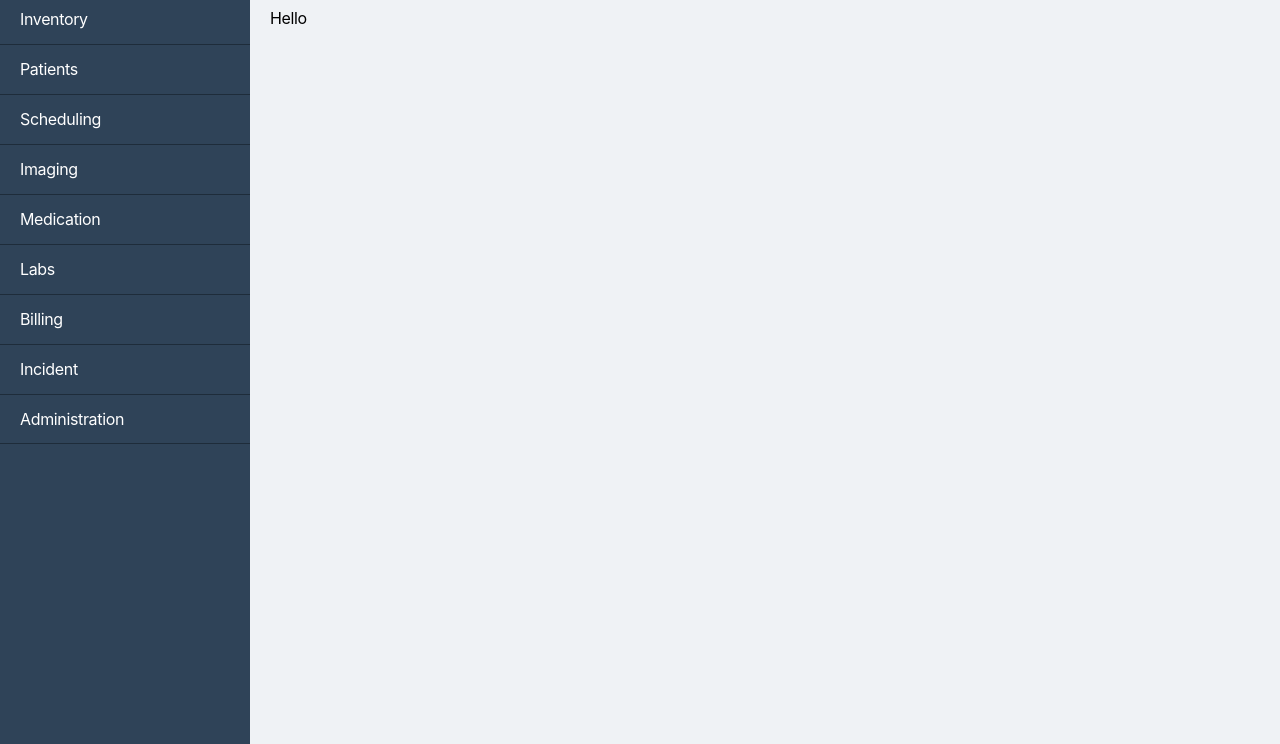
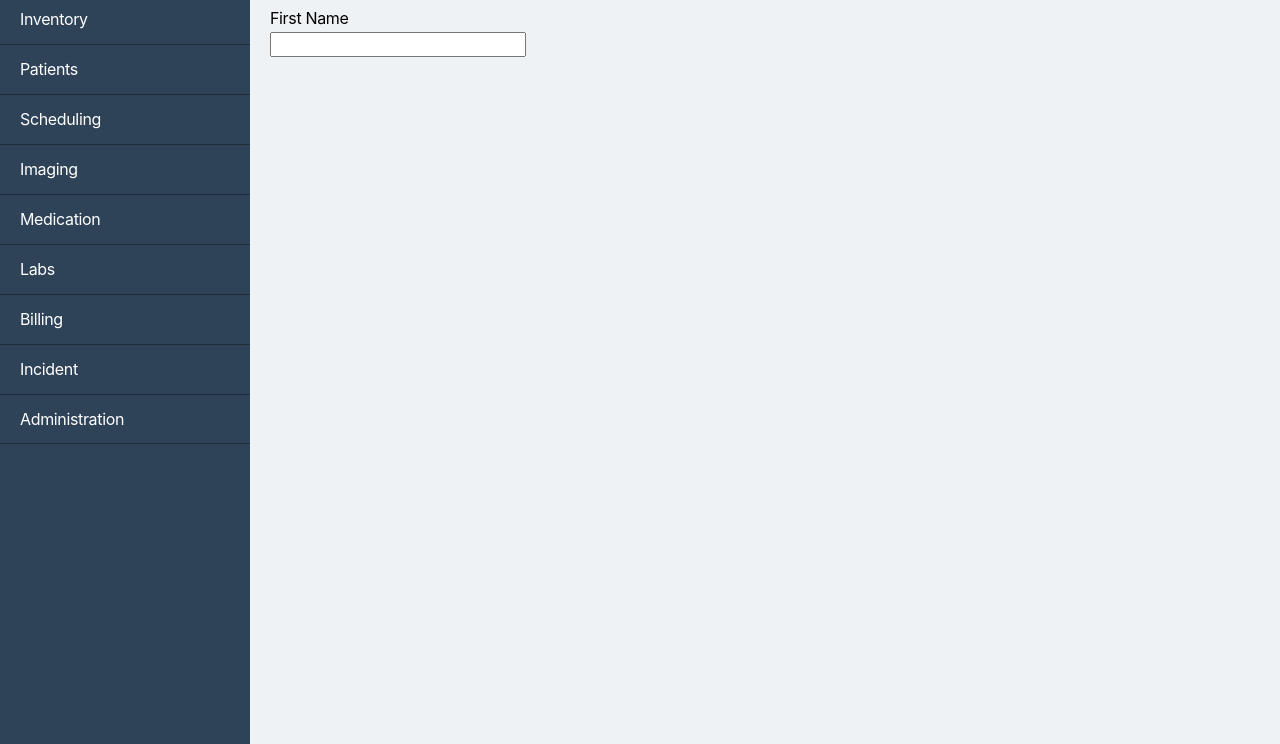
Before and after one commit to codacy-badger/titan-ehr, a React app: page /patients/new in a window 1280 px wide. Shown: the part 56-800 px from the top of the page. Built offline with nearby package versions, Linux system fonts and the light colour scheme.

Commit message:
Preliminary buildout of NewPatient component

```diff
--- a/src/App/index.css
+++ b/src/App/index.css
@@ -36,6 +36,7 @@ body::-webkit-scrollbar-thumb {
   --header-text-size: 26px;
   --header-height: 50px;
   --submenu-height: 30px;
+  --label-margin-bottom: 5px;
 }
 
 .core-grid-container {
@@ -68,3 +69,9 @@ body::-webkit-scrollbar-thumb {
   border-bottom: 1px solid var(--header-border);
   padding-left: var(--core-padding);
 }
+
+.flex-row {
+  display: flex;
+  flex-direction: column;
+  align-items: flex-start;
+}
--- a/src/Navigation/Sidebar/index.css
+++ b/src/Navigation/Sidebar/index.css
@@ -47,6 +47,7 @@
   height: var(--submenu-height);
   background-color: #3a4d63;
   border: none;
+  font-size: 15px;
 }
 
 .sidebar__subSection:hover {
@@ -56,4 +57,5 @@
 
 .sidebar__active {
   background-color: var(--navigation-hover);
+  border-bottom: 1px solid var(--divider);
 }
--- a/src/Patients/NewPatient/index.css
+++ b/src/Patients/NewPatient/index.css
@@ -0,0 +1,4 @@
+.new-patient {
+  padding-top: 15px;
+  background-color: var(--content-background);
+}
--- a/src/Patients/NewPatient/index.js
+++ b/src/Patients/NewPatient/index.js
@@ -22,35 +22,179 @@ class NewPatient extends Component {
     super(props);
 
     this.state = {
-      firstName: '',
-      middleName: '',
-      lastName: '',
-      sex: '',
-      dateOfBirth: '',
-      placeOfBirth: '',
-      occupation: '',
-      patientType: '',
-      phone: '',
-      address: '',
-      patientStatus: '',
-      externalPatientId: '',
-      bloodType: '',
-      clinicSite: '',
-      referredBy: '',
-      referredDate: '',
-      religion: '',
-      parentGuardian: '',
-      paymentProfile: '',
-      email: '',
-      country: '',
+      firstName: {
+        value: '',
+        touched: false,
+        error: false,
+      },
+      middleName: {
+        value: '',
+        touched: false,
+        error: false,
+      },
+      lastName: {
+        value: '',
+        touched: false,
+        error: false,
+      },
+      sex: {
+        value: '',
+        touched: false,
+        error: false,
+      },
+      dateOfBirth: {
+        value: '',
+        touched: false,
+        error: false,
+      },
+      placeOfBirth: {
+        value: '',
+        touched: false,
+        error: false,
+      },
+      occupation: {
+        value: '',
+        touched: false,
+        error: false,
+      },
+      patientType: {
+        value: '',
+        touched: false,
+        error: false,
+      },
+      phone: {
+        value: '',
+        touched: false,
+        error: false,
+      },
+      address: {
+        value: '',
+        touched: false,
+        error: false,
+      },
+      patientStatus: {
+        value: '',
+        touched: false,
+        error: false,
+      },
+      externalPatientId: {
+        value: '',
+        touched: false,
+        error: false,
+      },
+      bloodType: {
+        value: '',
+        touched: false,
+        error: false,
+      },
+      clinicSite: {
+        value: '',
+        touched: false,
+        error: false,
+      },
+      referredBy: {
+        value: '',
+        touched: false,
+        error: false,
+      },
+      referredDate: {
+        value: '',
+        touched: false,
+        error: false,
+      },
+      religion: {
+        value: '',
+        touched: false,
+        error: false,
+      },
+      parentGuardian: {
+        value: '',
+        touched: false,
+        error: false,
+      },
+      paymentProfile: {
+        value: '',
+        touched: false,
+        error: false,
+      },
+      email: {
+        value: '',
+        touched: false,
+        error: false,
+      },
+      country: {
+        value: '',
+        touched: false,
+        error: false,
+      },
     };
   }
 
+  handleBlur = field => {
+    // fieldValidatorHelperFunction call
+
+    const newFieldValues = {
+      ...field,
+      error: !this.state[field].value,
+    };
+
+    this.setState({
+      [field]: newFieldValues,
+    });
+  };
+
+  handleFocus = field => {
+    const newFieldValues = {
+      ...field,
+      touched: true,
+      error: false,
+    };
+
+    this.setState({
+      [field]: newFieldValues,
+    });
+  };
+
+  handleChange = (field, value) => {
+    const newFieldValues = {
+      ...field,
+      value,
+    };
+
+    this.setState({
+      [field]: newFieldValues,
+    });
+  };
+
+  inputUIFeedback = field => {
+    const {error, touched} = this.state[field];
+
+    if (error) return 'input error';
+    if (touched) return 'input touched';
+    return 'input';
+  };
+
   render() {
+    const {firstName} = this.state;
+
     return (
       <div className="content-grid-container">
         <div className="content-header">New Patient</div>
-        <div className="content homepage">Hello</div>
+        <div className="content new-patient">
+          <form>
+            <div className="flex-row">
+              <span className="label">First Name</span>
+              <input
+                className={this.inputUIFeedback('firstName')}
+                type="text"
+                value={firstName.value}
+                onChange={e => this.handleChange('firstName', e.target.value)}
+                onFocus={() => this.handleFocus('firstName')}
+                onBlur={() => this.handleBlur('firstName')}
+              />
+            </div>
+          </form>
+        </div>
       </div>
     );
   }
--- a/src/store/routes.js
+++ b/src/store/routes.js
@@ -2,7 +2,7 @@
  * Absolute Imports
  ******************************************************************* */
 import React from 'react';
-import {Switch, Route, Redirect} from 'react-router-dom';
+import {Switch, Route} from 'react-router-dom';
 
 /** *******************************************************************
  * Relative Imports
```
Also changed, not shown: src/Navigation/Sidebar/index.js (+1 -6 lines).
